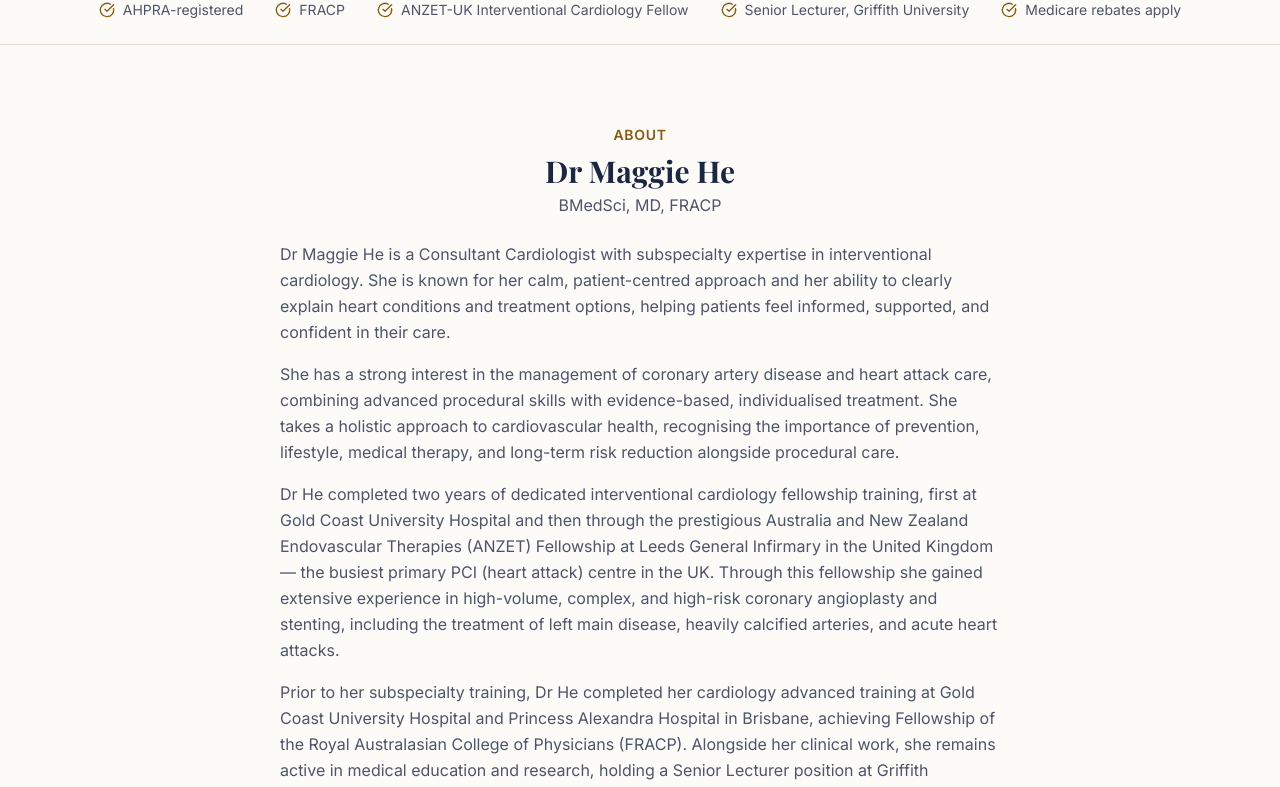
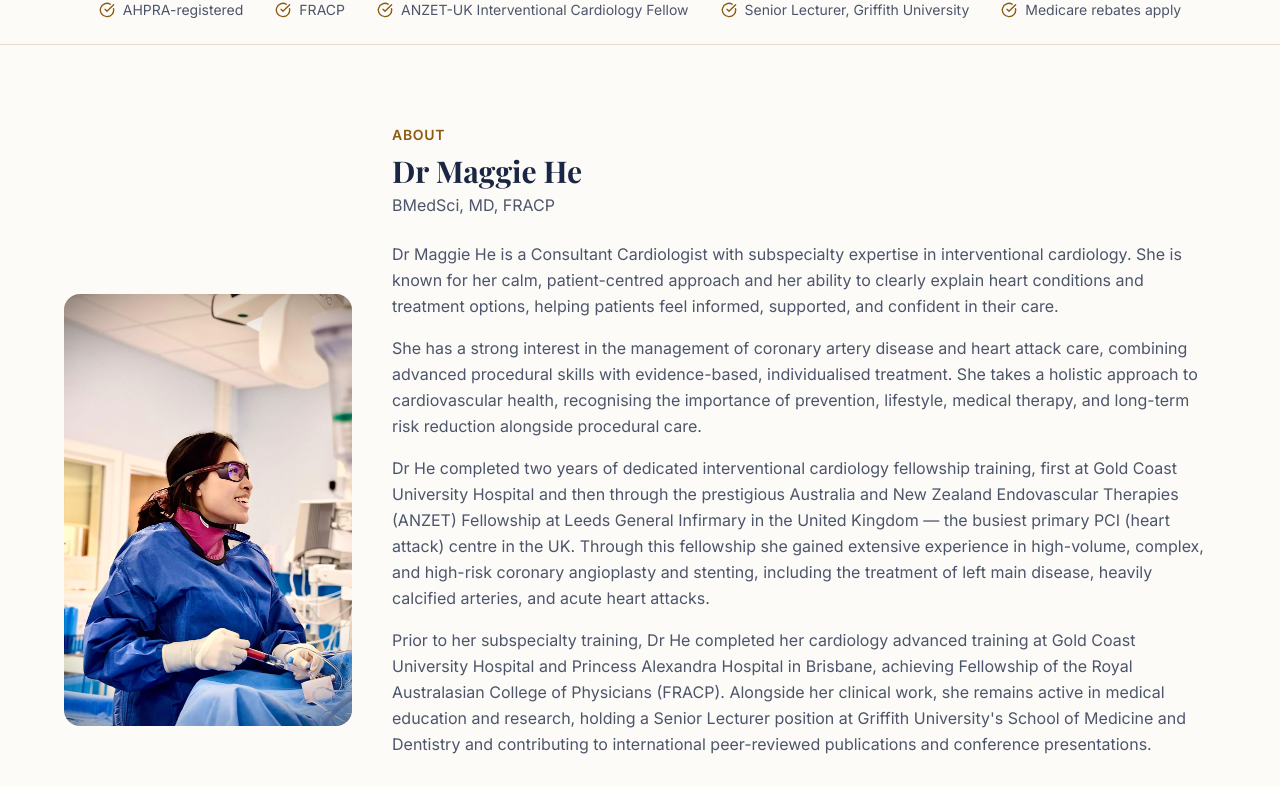
Before and after one commit to hbulluck-oss/dr-maggie-he-website, a Next.js app: page / in a window 1280 px wide. Shown: the part 776-1563 px from the top of the page. Built offline with nearby package versions, Linux system fonts and the light colour scheme; a web font is replaced by a local one.

Commit message:
Fix section-jump header overlap, gold CTA buttons, referrer info link, about-photo layout

```diff
--- a/src/app/globals.css
+++ b/src/app/globals.css
@@ -47,6 +47,23 @@
 @layer base {
   html {
     scroll-behavior: smooth;
+    scroll-padding-top: 4.5rem;
+  }
+
+  @media (min-width: 640px) {
+    html {
+      scroll-padding-top: 7rem;
+    }
+  }
+
+  section[id] {
+    scroll-margin-top: 4.5rem;
+  }
+
+  @media (min-width: 640px) {
+    section[id] {
+      scroll-margin-top: 7rem;
+    }
   }
 
   @media (prefers-reduced-motion: reduce) {
--- a/src/app/layout.tsx
+++ b/src/app/layout.tsx
@@ -90,6 +90,7 @@ export default function RootLayout({
             --primary-hover: ${adjustColour(d.primaryColour, -20)};
             --accent: ${d.accentColour};
             --accent-hover: ${adjustColour(d.accentColour, -20)};
+            --on-accent: #ffffff;
             --bg-primary: ${d.backgroundColour};
             --bg-secondary: ${d.bgSecondaryColour ?? "#f7fafc"};
             --text-primary: ${d.textColour};
@@ -102,6 +103,7 @@ export default function RootLayout({
               --primary-hover: ${darkPrimaryHover};
               --accent: ${darkAccent};
               --accent-hover: ${darkAccentHover};
+              --on-accent: ${d.primaryColour};
               --bg-primary: ${darkBg};
               --bg-secondary: ${darkBgSecondary};
               --text-primary: ${darkText};
@@ -114,6 +116,7 @@ export default function RootLayout({
             --primary-hover: ${darkPrimaryHover};
             --accent: ${darkAccent};
             --accent-hover: ${darkAccentHover};
+            --on-accent: ${d.primaryColour};
             --bg-primary: ${darkBg};
             --bg-secondary: ${darkBgSecondary};
             --text-primary: ${darkText};
--- a/src/components/sections/About.tsx
+++ b/src/components/sections/About.tsx
@@ -6,8 +6,24 @@ export function About() {
 
   return (
     <section id="about" className="py-20">
-      <div className="mx-auto max-w-3xl px-4 sm:px-6">
-        <div className="text-center">
+      <div className="mx-auto max-w-site px-4 sm:px-6">
+        <div className="grid items-center gap-10 lg:grid-cols-[auto_1fr]">
+          <div className="flex justify-center lg:justify-start">
+            <div
+              className="relative w-64 overflow-hidden rounded-2xl bg-[var(--border)] sm:w-72"
+              style={{ aspectRatio: "2/3" }}
+            >
+              {/* eslint-disable-next-line @next/next/no-img-element */}
+              <img
+                src={doctor.aboutPhotoPath ?? doctor.photoPath}
+                alt={`${doctor.displayName} in the cardiac catheterisation lab`}
+                className="h-full w-full object-cover"
+                loading="lazy"
+              />
+            </div>
+          </div>
+
+          <div>
             <p className="text-sm font-semibold uppercase tracking-wider text-[var(--accent)]">
               About
             </p>
@@ -17,7 +33,6 @@ export function About() {
             <p className="mt-1 text-[var(--text-secondary)]">
               {doctor.credentials}
             </p>
-        </div>
 
             <div className="mt-6 space-y-4">
               {doctor.bio.map((paragraph, i) => (
@@ -35,6 +50,8 @@ export function About() {
               ))}
             </div>
           </div>
+        </div>
+      </div>
     </section>
   );
 }
--- a/src/components/sections/Hero.tsx
+++ b/src/components/sections/Hero.tsx
@@ -27,7 +27,7 @@ export function Hero() {
               >
                 {hero.primaryCTA}
               </Button>
-              <Button href={`tel:${contact.phone}`} variant="outline">
+              <Button href="#faq" variant="outline">
                 {hero.secondaryCTA}
               </Button>
             </div>
--- a/src/components/ui/Button.tsx
+++ b/src/components/ui/Button.tsx
@@ -22,7 +22,7 @@ type ButtonProps = ButtonAsButton | ButtonAsLink;
 
 const variantStyles: Record<ButtonVariant, string> = {
   primary:
-    "bg-[var(--primary)] text-white hover:bg-[var(--primary-hover)] focus-visible:ring-[var(--accent)]",
+    "bg-[var(--accent)] text-[var(--on-accent)] hover:bg-[var(--accent-hover)] focus-visible:ring-[var(--accent)]",
   secondary:
     "bg-[var(--bg-secondary)] text-[var(--text-primary)] hover:bg-[var(--border)] focus-visible:ring-[var(--accent)]",
   outline:
--- a/src/config/site.config.ts
+++ b/src/config/site.config.ts
@@ -21,6 +21,7 @@ export const siteConfig = siteContentJson as {
     gmcNumber: string;
     gmcRegisterUrl: string;
     photoPath: string;
+    aboutPhotoPath?: string;
     bio: string[];
     roles: string[];
   };
--- a/src/data/site-content.json
+++ b/src/data/site-content.json
@@ -9,6 +9,7 @@
     "gmcNumber": "MED0002072419",
     "gmcRegisterUrl": "https://www.ahpra.gov.au/Registration/Registers-of-Practitioners.aspx",
     "photoPath": "/images/dr-maggie-he-headshot.jpg",
+    "aboutPhotoPath": "/images/dr-maggie-he-cathlab-2.jpg",
     "bio": [
       "Dr Maggie He is a Consultant Cardiologist with subspecialty expertise in interventional cardiology. She is known for her calm, patient-centred approach and her ability to clearly explain heart conditions and treatment options, helping patients feel informed, supported, and confident in their care.",
       "She has a strong interest in the management of coronary artery disease and heart attack care, combining advanced procedural skills with evidence-based, individualised treatment. She takes a holistic approach to cardiovascular health, recognising the importance of prevention, lifestyle, medical therapy, and long-term risk reduction alongside procedural care.",
@@ -227,7 +228,7 @@
     {
       "title": "What Happens During a Coronary Angiogram?",
       "excerpt": "A step-by-step guide to what to expect before, during, and after a coronary angiogram procedure.",
-      "image": "/images/dr-maggie-he-cathlab-2.jpg",
+      "image": "",
       "slug": "what-happens-during-coronary-angiogram",
       "url": "",
       "date": "2024-09-20"
```
Lines whose indentation alone changed are shown as unchanged.
